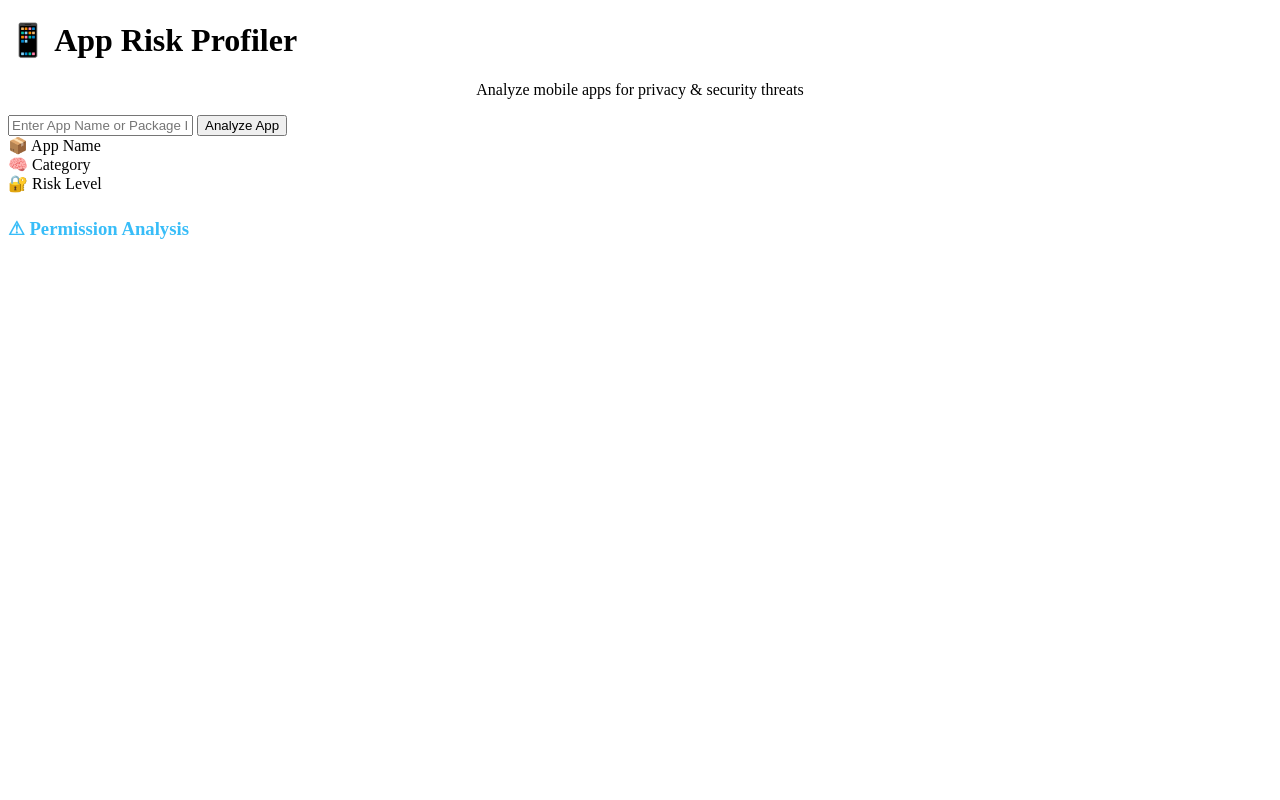
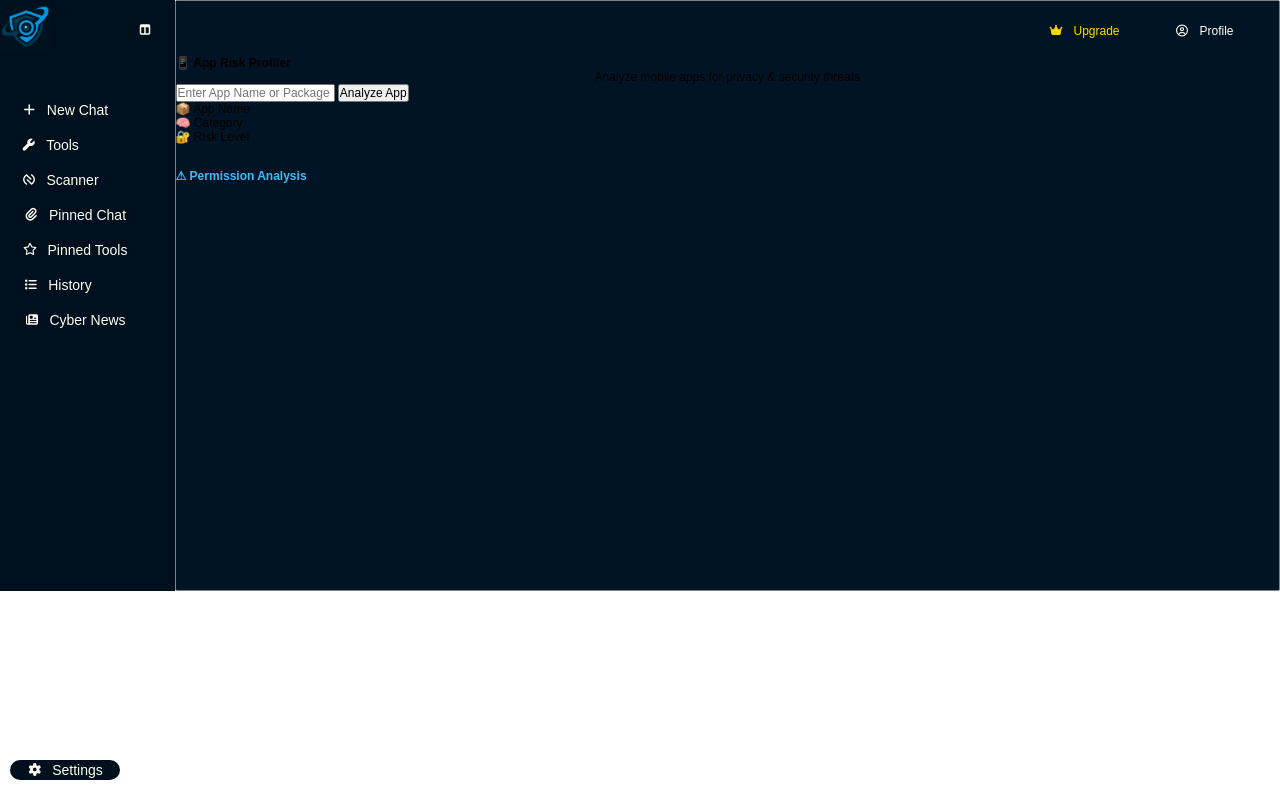
Before and after one commit to shagunraghav79/cyber_ai, a plain HTML site: page frontend/tool.app.html in a window 1280 px wide. Drawn offline with Linux system fonts and the light colour scheme.

Commit message:
added css

```diff
--- a/frontend/tool.app.html
+++ b/frontend/tool.app.html
@@ -4,8 +4,51 @@
     <meta charset="UTF-8">
     <meta name="viewport" content="width=device-width, initial-scale=1.0">
     <title>Document</title>
+    <link rel="stylesheet" href="tool.app.css">
+   <link rel="stylesheet" href="https://cdnjs.cloudflare.com/ajax/libs/font-awesome/7.0.1/css/all.min.css" integrity="sha512-2SwdPD6INVrV/lHTZbO2nodKhrnDdJK9/kg2XD1r9uGqPo1cUbujc+IYdlYdEErWNu69gVcYgdxlmVmzTWnetw==" crossorigin="anonymous" referrerpolicy="no-referrer" />
+    <link rel="stylesheet" href="style.css">
 </head>
 <body>
+    <div class="big">
+        <div class="main">
+
+         <div class="logo">
+                <img src="srlogo.png" alt="Logo">
+                <div class="sidebar"><i class="fa-solid fa-table-columns"></i></div>
+
+                <div class="newchat"> <i class="fa-solid fa-plus"></i>
+                <a href="http://127.0.0.1:5500/frontend/new.chat.html"><P>New Chat</P></a></div>
+
+
+
+                <div class="tool"><i class="fa-solid fa-wrench"></i>
+                <a href="http://127.0.0.1:5500/frontend/tools.html"><p>Tools</p></a></div>
+
+                <div class="scn"><i class="fa-brands fa-nfc-symbol"></i>
+                <p>Scanner</p></div>
+
+                <div class="news"><i class="fa-solid fa-newspaper"></i>
+                <p>Cyber News</p></div>
+
+                <div class="pinchat"><i class="fa-solid fa-paperclip"></i>
+                <p>Pinned Chat</p></div>
+
+                <div class="pintool"><i class="fa-regular fa-star"></i>
+                <p>Pinned Tools</p></div>
+
+                <div class="history"><i class="fa-solid fa-list"></i>
+                <p>History</p></div>
+
+                <div class="set"><i class="fa-solid fa-gear"></i><p>Settings</p></div>
+          </div>
+
+        </div>
+
+       <div class="dis">
+           <div class="header">
+           <div class="pro"><i class="fa-solid fa-crown"></i><p>Upgrade</p></div>
+           <div class="profile"><i class="fa-regular fa-circle-user"></i><p>Profile</p></div>
+        </div>
     <div class="container">
     <h1>📱 App Risk Profiler</h1>
     <p style="text-align:center;">Analyze mobile apps for privacy & security threats</p>
```
